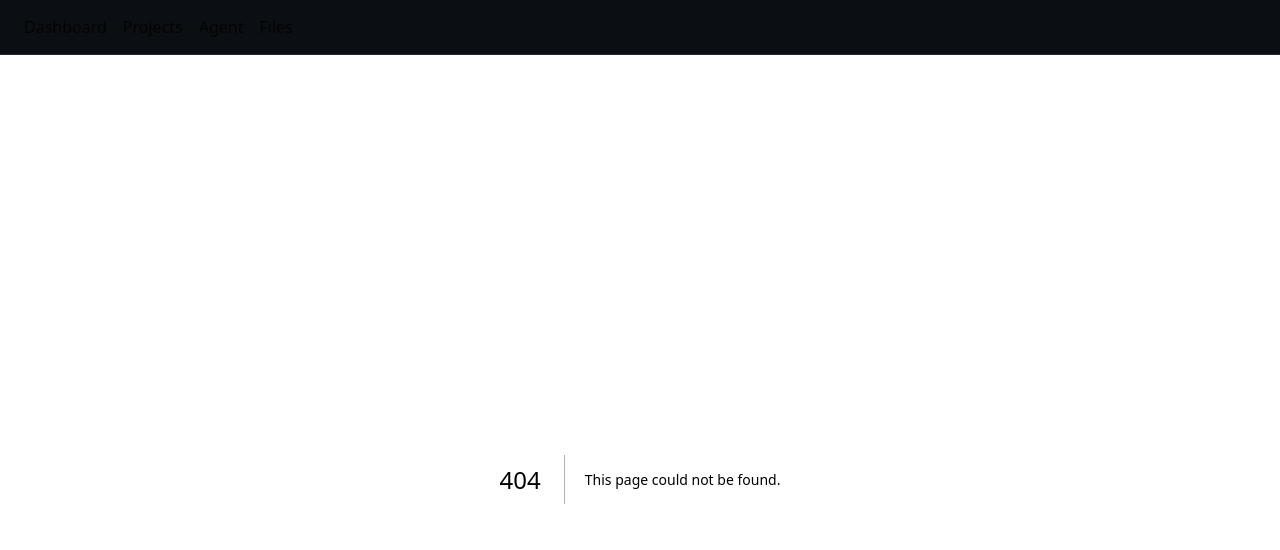
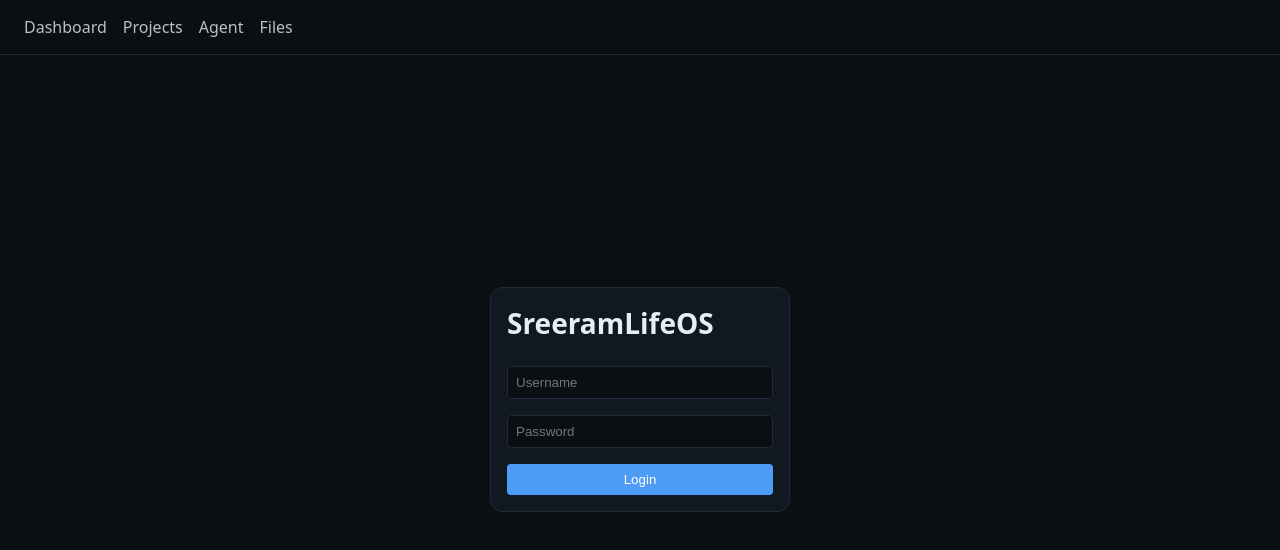
Before and after one commit to premsreeramassistant-dotcom/SreeramLifeOS-App, a Next.js app: page /login in a window 1280 px wide. Before the commit this address had no page. Shown: the top 550 px of the page. Built offline with nearby package versions, Linux system fonts and the light colour scheme.

Commit message:
feat: add login + auth middleware

```diff
--- /dev/null
+++ b/app/login/page.tsx
@@ -0,0 +1,37 @@
+'use client';
+import { useState } from 'react';
+import { useRouter } from 'next/navigation';
+
+export default function LoginPage() {
+  const [username, setUsername] = useState('');
+  const [password, setPassword] = useState('');
+  const [error, setError] = useState('');
+  const router = useRouter();
+
+  const handleSubmit = async (e: React.FormEvent) => {
+    e.preventDefault();
+    const res = await fetch('/api/auth/login', {
+      method: 'POST',
+      body: JSON.stringify({ username, password }),
+      headers: { 'Content-Type': 'application/json' }
+    });
+
+    if (res.ok) {
+      router.push('/');
+    } else {
+      setError('Invalid credentials');
+    }
+  };
+
+  return (
+    <div className="container" style={{ display: 'flex', justifyContent: 'center', alignItems: 'center', height: '80vh' }}>
+      <form onSubmit={handleSubmit} className="card" style={{ width: 300, display: 'flex', flexDirection: 'column', gap: 16 }}>
+        <h1 className="h1">SreeramLifeOS</h1>
+        {error && <div style={{ color: '#ff7b72', fontSize: 12 }}>{error}</div>}
+        <input type="text" placeholder="Username" value={username} onChange={e => setUsername(e.target.value)} style={{ padding: 8, borderRadius: 4, border: '1px solid #1f2a3a', background: '#0b0f14', color: '#fff' }} />
+        <input type="password" placeholder="Password" value={password} onChange={e => setPassword(e.target.value)} style={{ padding: 8, borderRadius: 4, border: '1px solid #1f2a3a', background: '#0b0f14', color: '#fff' }} />
+        <button type="submit" style={{ padding: 8, borderRadius: 4, background: '#4f9cf7', color: '#fff', border: 'none', cursor: 'pointer' }}>Login</button>
+      </form>
+    </div>
+  );
+}
```
Also changed, not shown: app/api/auth/login/route.ts (added, +28 -0 lines), middleware.ts (added, +22 -0 lines).
